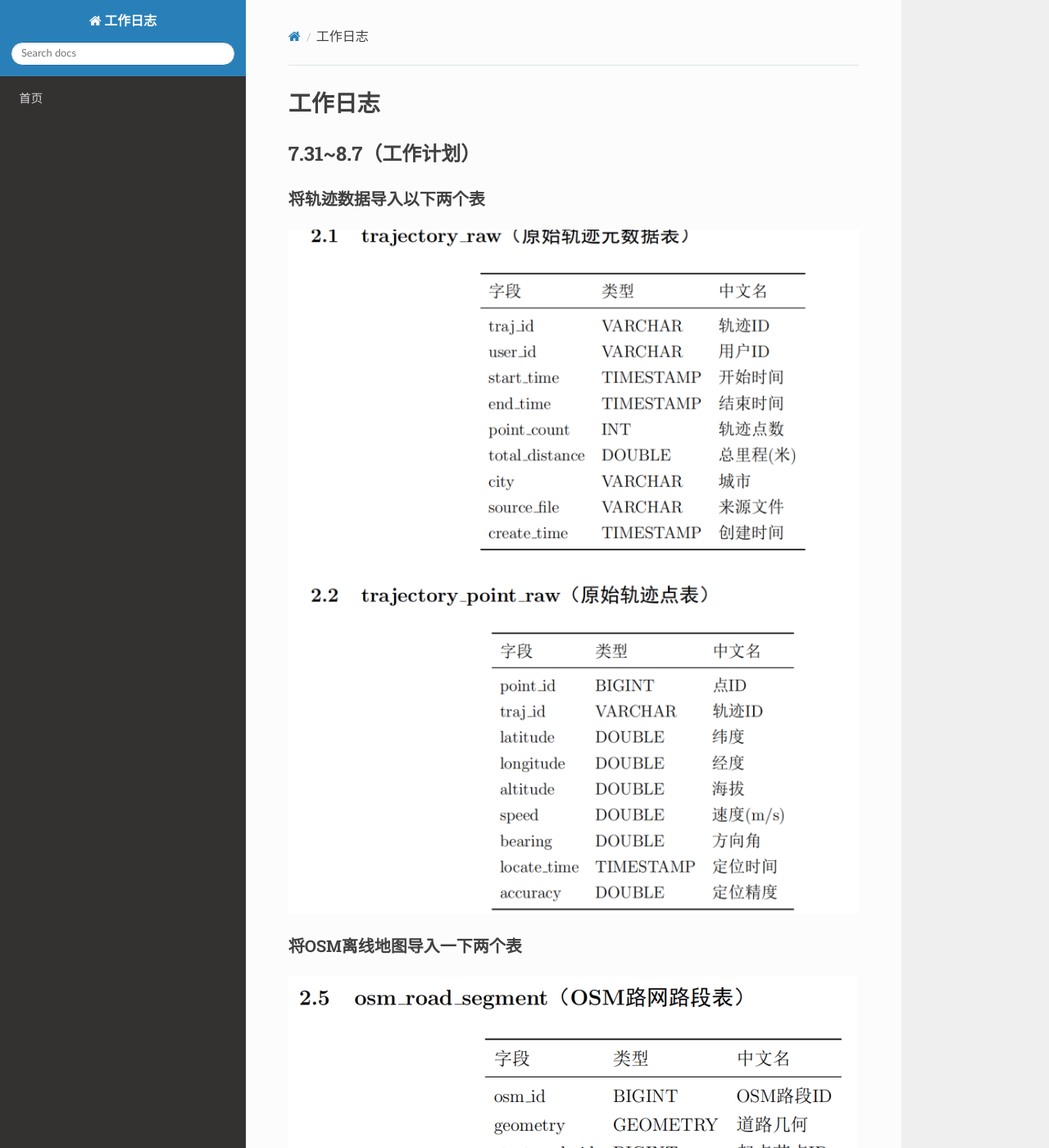
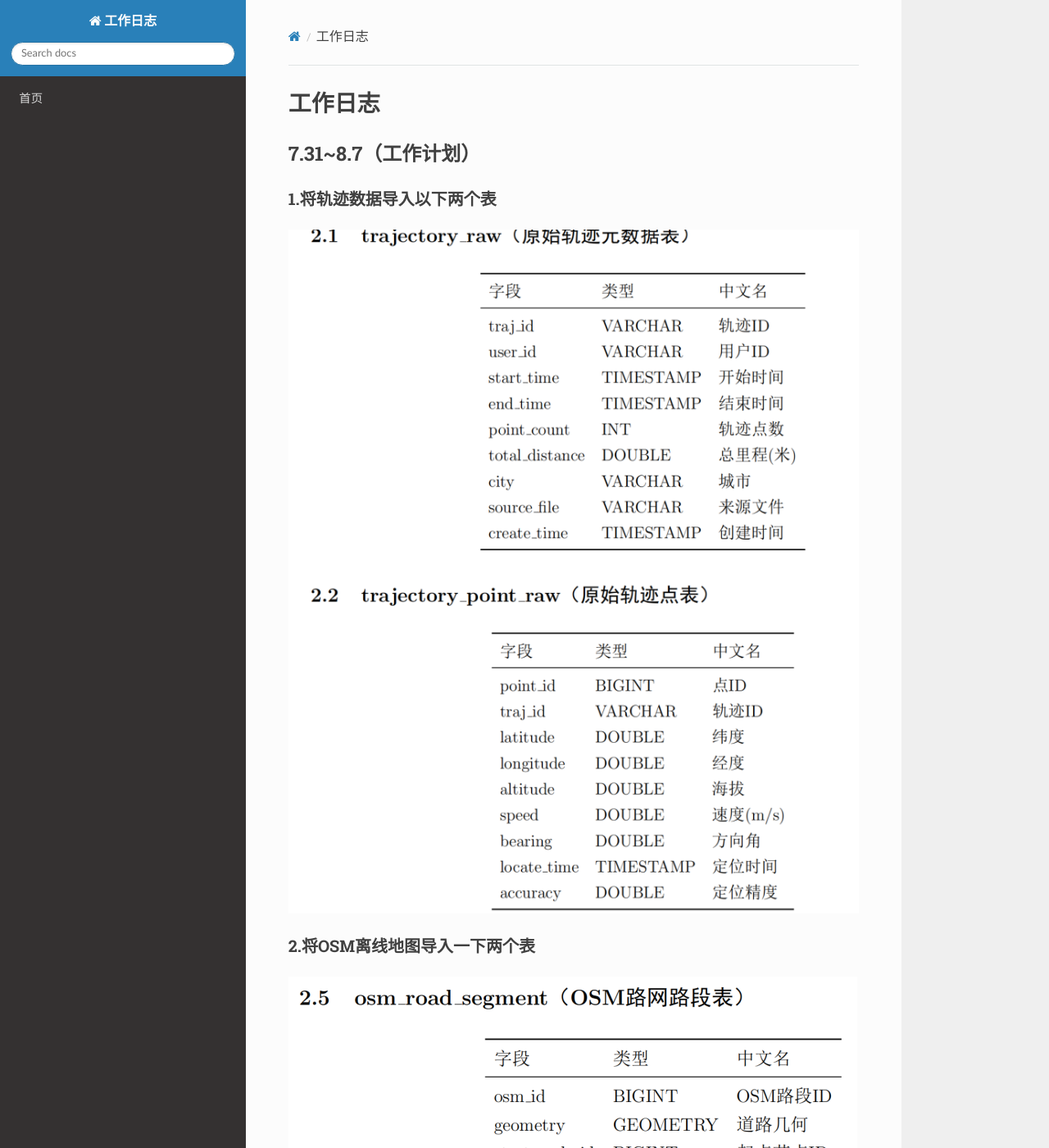
Before and after one commit to chengzi308/map-matching-docs, an MkDocs documentation site: the page built from docs/weekly/2026-07-31.md, in a window 1280 px wide and 1400 px high. Shown: the whole window at 82% size. Built offline with MkDocs 1.6.1, drawn with Linux system fonts in a browser that asks for light colours; nearby versions of some CDN libraries; some of the changed text lies outside the part shown.

Commit message:
Update 2026-07-31.md

```diff
--- a/docs/weekly/2026-07-31.md
+++ b/docs/weekly/2026-07-31.md
@@ -2,17 +2,17 @@
 
 ## 7.31~8.7（工作计划）
 
-### 将轨迹数据导入以下两个表
+### 1.将轨迹数据导入以下两个表
 
 ![](../images/media/image1.png)
 
-### 将OSM离线地图导入一下两个表
+### 2.将OSM离线地图导入一下两个表
 
 ![](../images/media/image2.png)
 
 ![](../images/media/image3.png)
 
-### 将轨迹点匹配到OSM的路段上，完成下面的表
+### 3.将轨迹点匹配到OSM的路段上，完成下面的表
 
 ![](../images/media/image4.png)
 
```
